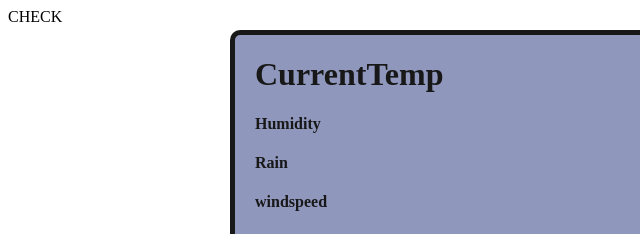
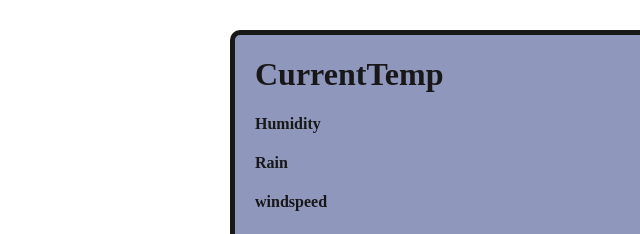
Before and after one commit to wi11s/phase-1-project, a plain HTML site: page index.html in a window 1280 px wide. Shown: the top 234 px of the page, 0-640 px from the left. Drawn offline with Linux system fonts and the light colour scheme; no server answers.

Commit message:
undo test

```diff
--- a/index.html
+++ b/index.html
@@ -63,10 +63,6 @@
       </div>
     </div>
 
-
-    <div>CHECK</div>
-
-
     <script src="index.js"></script>
     <script src="background.js"></script>
     <script src="hourly.js"></script>
```
